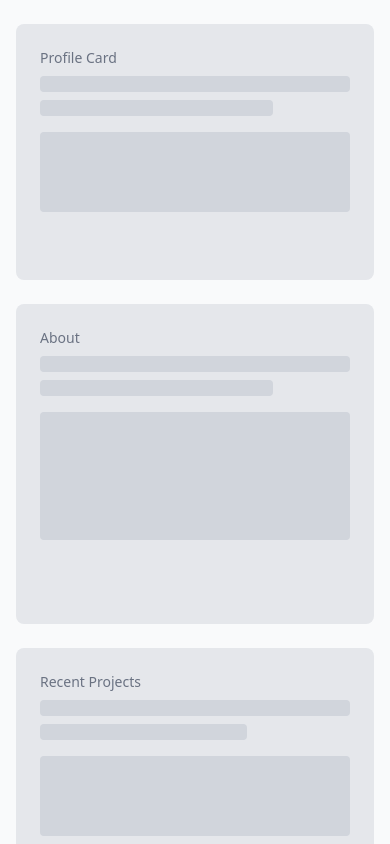
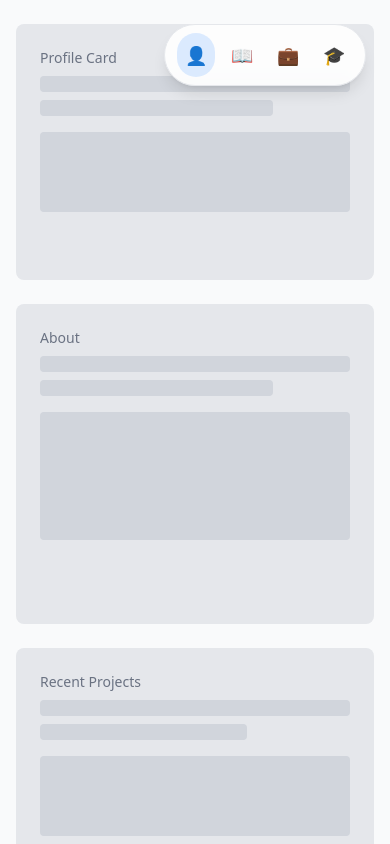
Before and after one commit to 7ANV1R/7ANV1R.github.io, a React (Vite) app: page / in a window 390 px wide. Shown: the top 844 px of the page. Built offline with nearby package versions, Linux system fonts and the light colour scheme.

Commit message:
feat: add FloatingNav component and implement smooth scrolling navigation in Desktop and Mobile layouts

```diff
--- a/package.json
+++ b/package.json
@@ -13,6 +13,7 @@
     "@tailwindcss/vite": "^4.1.11",
     "react": "^19.1.0",
     "react-dom": "^19.1.0",
+    "react-icons": "^5.5.0",
     "tailwindcss": "^4.1.11"
   },
   "devDependencies": {
--- a/src/components/layout/DesktopLayout.jsx
+++ b/src/components/layout/DesktopLayout.jsx
@@ -1,25 +1,70 @@
-import React from 'react';
+import React, { useRef, useState } from 'react';
 import ProfileCard from '../sections/ProfileCard';
 import About from '../sections/About';
 import RecentProjects from '../sections/RecentProjects';
 import Education from '../sections/Education';
+import FloatingNav from '../ui/FloatingNav';
 
 const DesktopLayout = () => {
+  const [activeSection, setActiveSection] = useState('profile');
+  const scrollContainerRef = useRef(null);
+  const sectionRefs = {
+    profile: useRef(null),
+    about: useRef(null),
+    projects: useRef(null),
+    education: useRef(null),
+  };
+
+  const handleNavigate = (sectionId) => {
+    setActiveSection(sectionId);
+
+    if (sectionId === 'profile') {
+      // For profile, scroll to top of right container
+      if (scrollContainerRef.current) {
+        scrollContainerRef.current.scrollTo({
+          top: 0,
+          behavior: 'smooth'
+        });
+      }
+      return;
+    }
+
+    const targetRef = sectionRefs[sectionId];
+    if (targetRef.current && scrollContainerRef.current) {
+      const container = scrollContainerRef.current;
+      const target = targetRef.current;
+      const targetTop = target.offsetTop - container.offsetTop - 24;
+
+      container.scrollTo({
+        top: targetTop,
+        behavior: 'smooth'
+      });
+    }
+  };
+
   return (
     <div className="hidden lg:flex h-screen">
+      <FloatingNav onNavigate={handleNavigate} activeSection={activeSection} />
+
       {/* Left Side - Pinned Card */}
       <div className="w-1/3 p-6 border-r border-gray-200">
-        <div className="sticky top-6">
+        <div className="sticky top-6" ref={sectionRefs.profile}>
           <ProfileCard className="h-96" />
         </div>
       </div>
 
       {/* Right Side - Scrollable Content */}
-      <div className="w-2/3 overflow-y-auto">
+      <div className="w-2/3 overflow-y-auto" ref={scrollContainerRef}>
         <div className="p-6 space-y-6">
-          <About className="h-80" />
-          <RecentProjects className="h-96" />
-          <Education className="h-80" />
+          <div ref={sectionRefs.about}>
+            <About className="h-80" />
+          </div>
+          <div ref={sectionRefs.projects}>
+            <RecentProjects className="h-96" />
+          </div>
+          <div ref={sectionRefs.education}>
+            <Education className="h-80" />
+          </div>
         </div>
       </div>
     </div>
--- a/src/components/layout/MobileLayout.jsx
+++ b/src/components/layout/MobileLayout.jsx
@@ -1,17 +1,48 @@
-import React from 'react';
+import React, { useRef, useState } from 'react';
 import ProfileCard from '../sections/ProfileCard';
 import About from '../sections/About';
 import RecentProjects from '../sections/RecentProjects';
 import Education from '../sections/Education';
+import FloatingNav from '../ui/FloatingNav';
 
 const MobileLayout = () => {
+  const [activeSection, setActiveSection] = useState('profile');
+  const sectionRefs = {
+    profile: useRef(null),
+    about: useRef(null),
+    projects: useRef(null),
+    education: useRef(null),
+  };
+
+  const handleNavigate = (sectionId) => {
+    setActiveSection(sectionId);
+
+    const targetRef = sectionRefs[sectionId];
+    if (targetRef.current) {
+      targetRef.current.scrollIntoView({
+        behavior: 'smooth',
+        block: 'start'
+      });
+    }
+  };
+
   return (
     <div className="lg:hidden">
+      <FloatingNav onNavigate={handleNavigate} activeSection={activeSection} />
+
       <div className="container mx-auto px-4 py-6 space-y-6">
-        <ProfileCard className="h-64" />
-        <About />
-        <RecentProjects />
-        <Education />
+        <div ref={sectionRefs.profile}>
+          <ProfileCard className="h-64" />
+        </div>
+        <div ref={sectionRefs.about}>
+          <About />
+        </div>
+        <div ref={sectionRefs.projects}>
+          <RecentProjects />
+        </div>
+        <div ref={sectionRefs.education}>
+          <Education />
+        </div>
       </div>
     </div>
   );
--- /dev/null
+++ b/src/components/ui/FloatingNav.jsx
@@ -0,0 +1,36 @@
+import React from 'react';
+
+const FloatingNav = ({ onNavigate, activeSection }) => {
+  const navItems = [
+    { id: 'profile', label: 'Profile', symbol: '👤' },
+    { id: 'about', label: 'About', symbol: '📖' },
+    { id: 'projects', label: 'Projects', symbol: '💼' },
+    { id: 'education', label: 'Education', symbol: '🎓' },
+  ];
+
+  return (
+    <nav className="fixed top-6 right-6 z-50 bg-white/90 backdrop-blur-sm border border-gray-200 rounded-full px-3 py-2 shadow-lg">
+      <div className="flex items-center space-x-2">
+        {navItems.map((item) => {
+          return (
+            <button
+              key={item.id}
+              onClick={() => onNavigate(item.id)}
+              className={`p-2 rounded-full transition-all duration-200 hover:bg-gray-100 relative ${
+                activeSection === item.id
+                  ? 'bg-blue-100 text-blue-600'
+                  : 'text-gray-600'
+              }`}
+              aria-label={item.label}
+              title={item.label}
+            >
+              <span className="text-lg">{item.symbol}</span>
+            </button>
+          );
+        })}
+      </div>
+    </nav>
+  );
+};
+
+export default FloatingNav;
```
Also changed, not shown: 1 other file (tests, documents, lock files or other folders).
